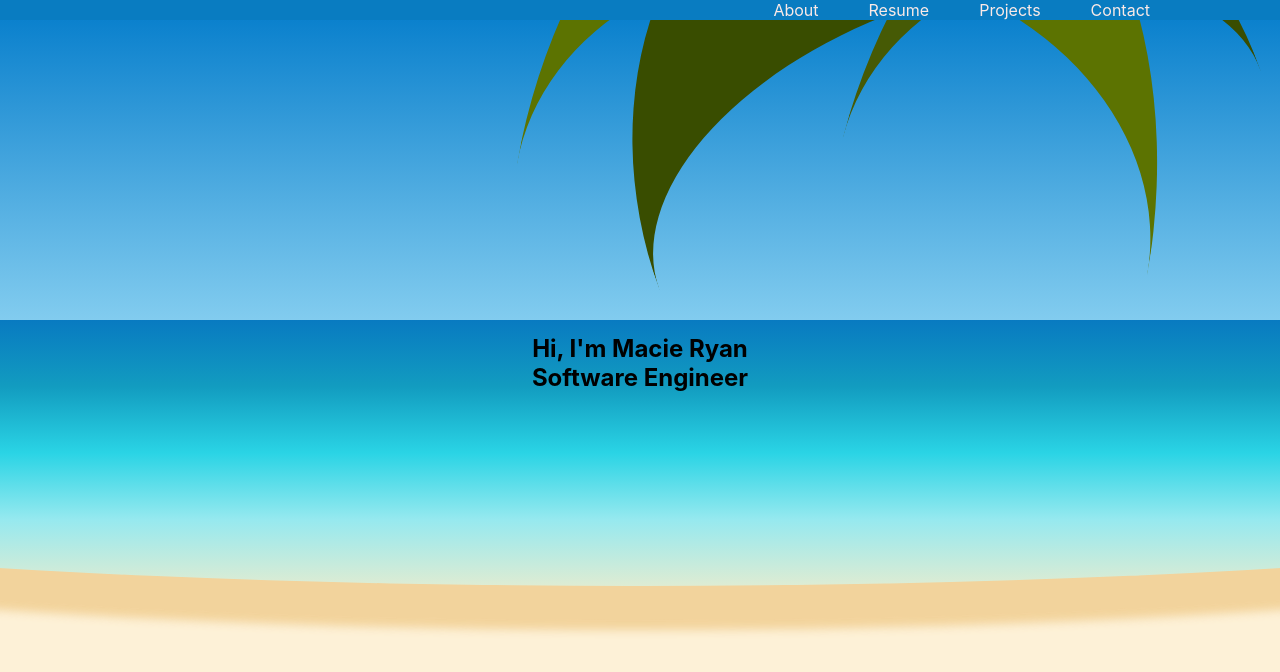
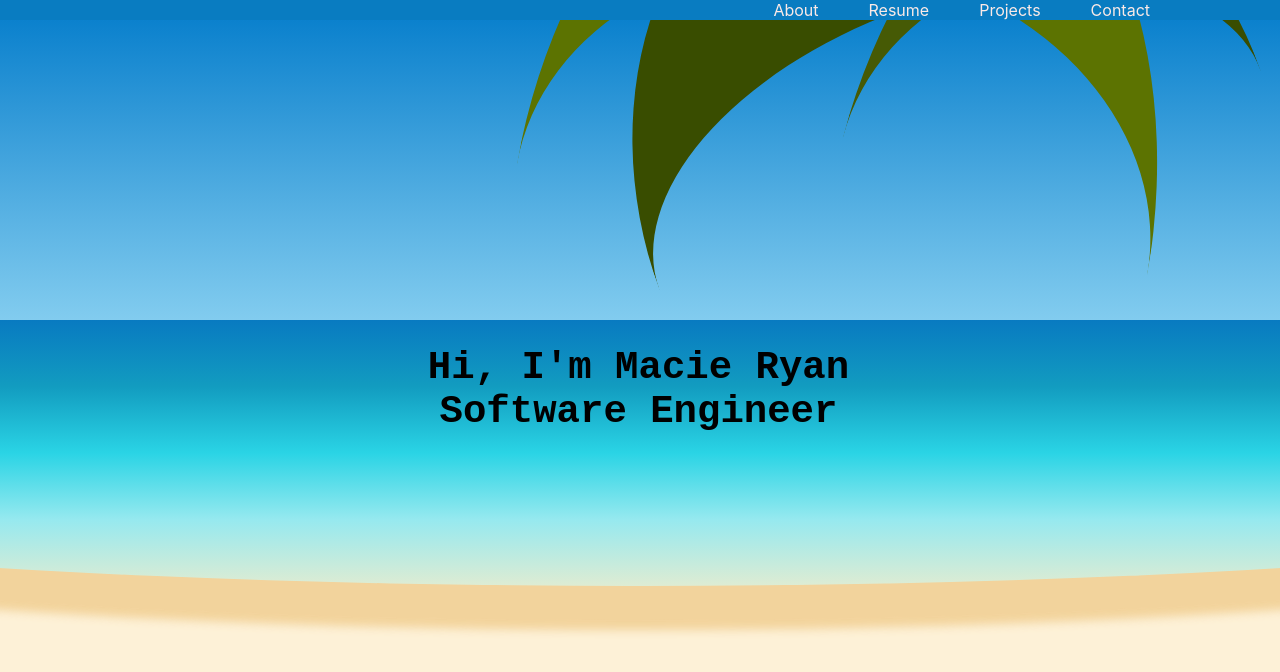
Before and after one commit to macieryann/macieryann.github.io, a React (Create React App) app in the folder portfolio-ui/: page / in a window 1280 px wide. Shown: the top 672 px of the page. Built offline with nearby package versions, Linux system fonts and the light colour scheme.

Commit message:
added typing effect to the intro title

```diff
--- a/portfolio-ui/src/App.css
+++ b/portfolio-ui/src/App.css
@@ -89,11 +89,37 @@ html, body {
 .intro-padding {
   padding-top: 290px;
   padding-bottom: 600px;
+  display: grid;
+  place-items: center;
 }
 
 .intro-typography {
   position: relative;
   z-index: 1;
+}
+
+.typing-effect {
+  width: 50ch;
+  animation: typing 2s steps(22), blink .5s step-end infinite alternate;
+  animation-delay: 1s;
+  animation-fill-mode: forwards;
+  white-space: nowrap;
+  overflow: hidden;
+  border-right: 3px solid;
+  font-family: monospace;
+  font-size: 2em;
+}
+
+@keyframes typing {
+  from {
+    width: 0
+  }
+}
+
+@keyframes blink {
+  50% {
+    border-color: transparent
+  }
 }
 
 .Resume {
--- a/portfolio-ui/src/components/intro.js
+++ b/portfolio-ui/src/components/intro.js
@@ -3,7 +3,10 @@ import * as React from 'react';
 export default function Intro() {
     return (
         <div className="intro-padding">
-            <h1 className="intro-typography">Hi, I'm Macie Ryan <br /> Software Engineer</h1>
+            <div className="typing-effect">
+                <h1 className="intro-typography">Hi, I'm Macie Ryan <br /> Software Engineer</h1>
+            </div>
         </div>
+
     );
 }
```
